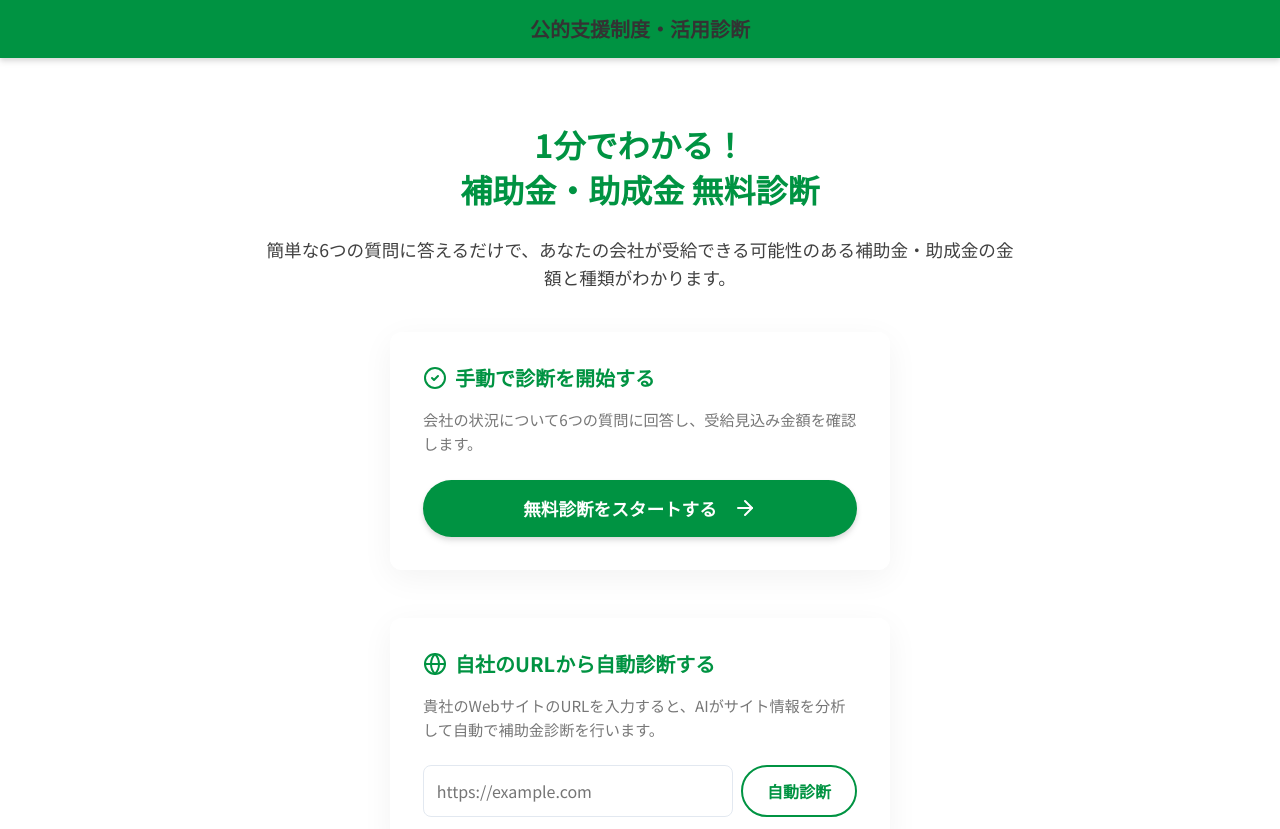
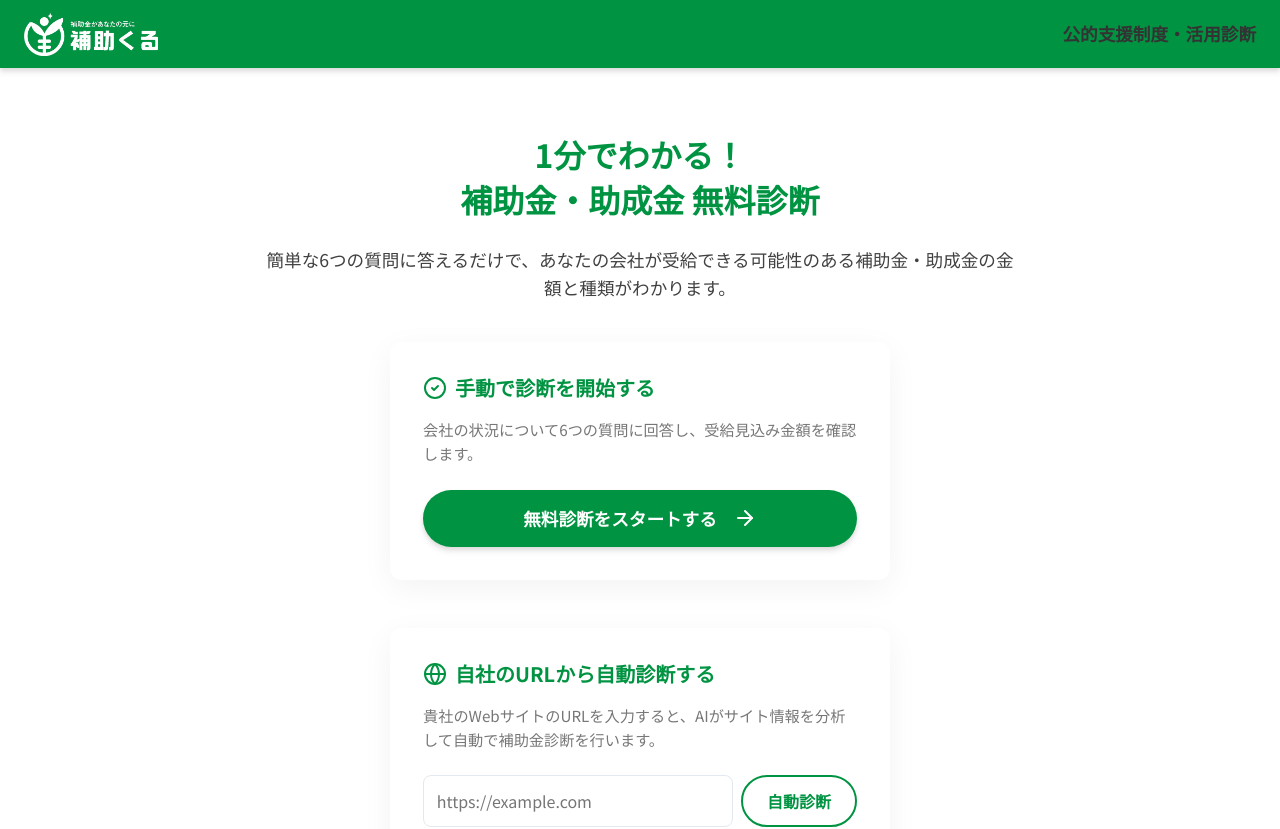
Before and after one commit to Neukomjp/hojokin-shindan, a React (Vite) app: page / in a window 1280 px wide. Shown: the top 829 px of the page. Built offline with nearby package versions, Linux system fonts and the light colour scheme; no server answers.

Commit message:
Add Hojokuru logo to header left side

```diff
--- a/src/App.tsx
+++ b/src/App.tsx
@@ -100,8 +100,9 @@ function App() {
   return (
     <div style={{ minHeight: '100vh', display: 'flex', flexDirection: 'column' }}>
       {/* 共通ヘッダー */}
-      <header style={{ backgroundColor: 'var(--color-primary)', padding: '1rem', color: 'white', display: 'flex', justifyContent: 'center', alignItems: 'center', boxShadow: 'var(--shadow-md)' }}>
-        <h1 style={{ fontSize: '1.25rem', fontWeight: 700, margin: 0 }}>公的支援制度・活用診断</h1>
+      <header style={{ backgroundColor: 'var(--color-primary)', padding: '0.75rem 1.5rem', color: 'white', display: 'flex', justifyContent: 'space-between', alignItems: 'center', boxShadow: 'var(--shadow-md)' }}>
+        <img src="/logo.png" alt="補助くる" style={{ height: '44px', objectFit: 'contain' }} />
+        <h1 style={{ fontSize: '1.1rem', fontWeight: 700, margin: 0 }}>公的支援制度・活用診断</h1>
       </header>
 
       <main style={{ flex: 1, padding: '2rem 1rem' }}>
```
Also changed, not shown: public/logo.png (added).
